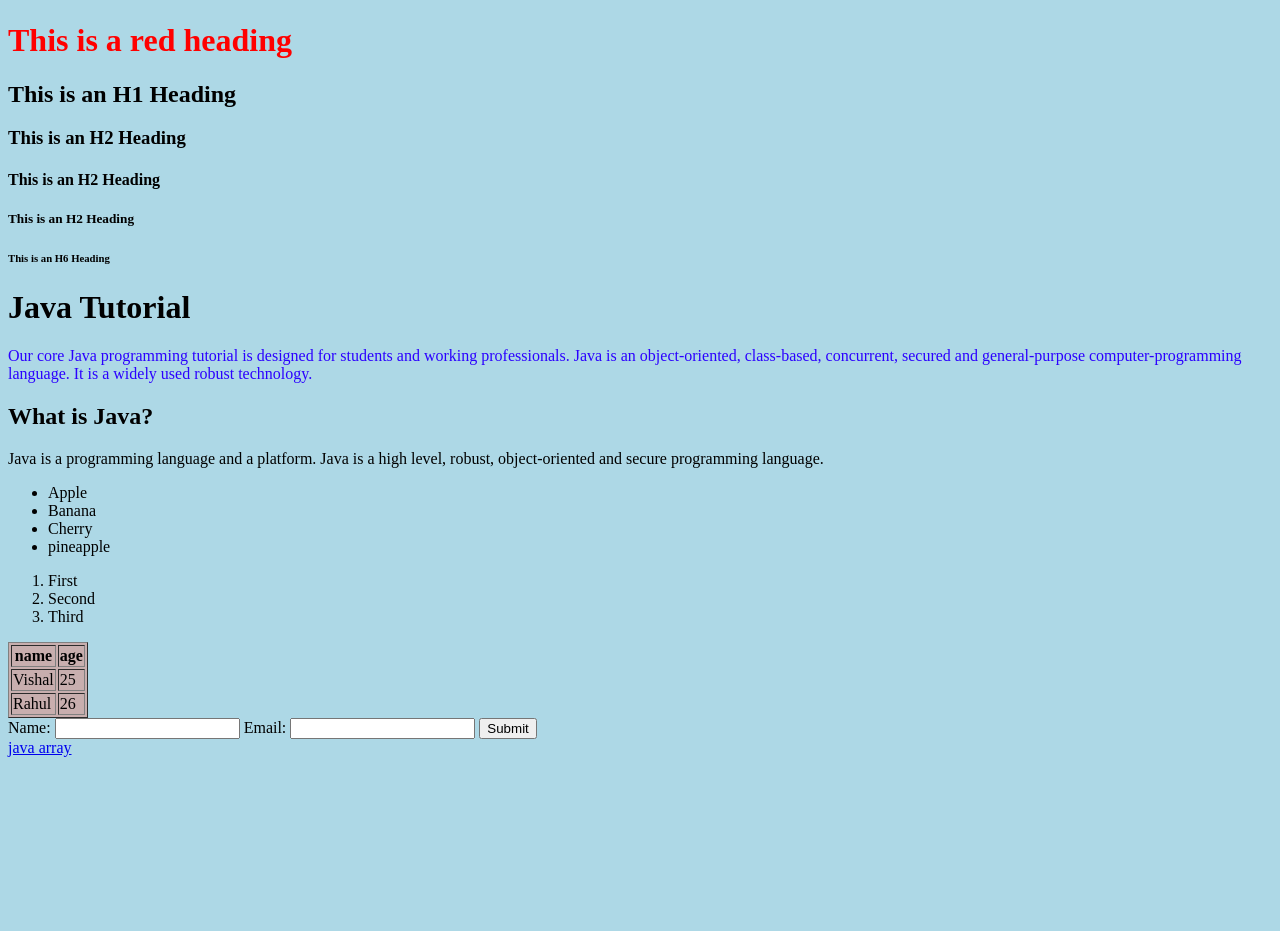
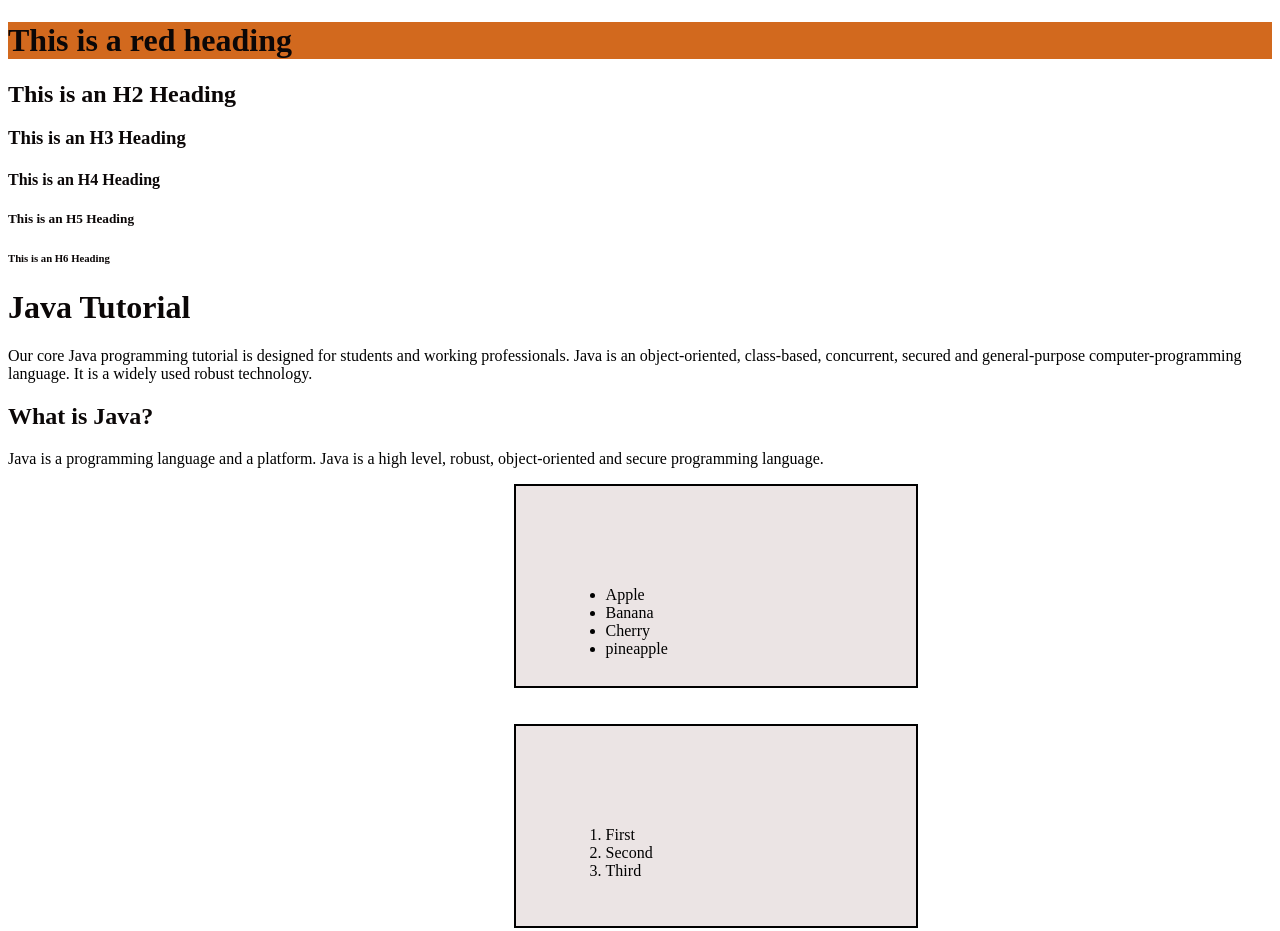
Before and after one commit to RamGade23/html-basic, a plain HTML site: page first_page.html in a window 1280 px wide. Shown: the part 395-1326 px from the top of the page. Before the commit the page ends 1160 px from the top, so only its background shows below. Drawn offline with Linux system fonts and the light colour scheme.

Commit message:
lecture 02 Feb 2025

```diff
--- /dev/null
+++ b/css/index-styles.css
@@ -0,0 +1,62 @@
+/* General Page Styles */
+body {
+    font-family: Arial, sans-serif;
+    background-color: #f4f4f4;
+    margin: 0;
+    padding: 0;
+    display: flex;
+    justify-content: center;
+    align-items: center;
+    height: 100%;
+}
+
+/* Form Container */
+.container {
+    background: rgb(255, 255, 255);
+    padding: 20px;
+    border-radius: 8px;
+    box-shadow: 0px 0px 10px rgba(0, 0, 0, 0.1);
+    width: 400px;
+    text-align: center;
+}
+
+/* Form Title */
+h2 {
+    color: #333;
+    margin-bottom: 15px;
+}
+
+/* Form Labels */
+label {
+    display: block;
+    font-weight: bold;
+    margin: 10px 0 5px;
+    text-align: left;
+}
+
+/* Input Fields */
+input,
+select,
+textarea {
+    width: 100%;
+    padding: 8px;
+    margin-bottom: 10px;
+    border: 1px solid #ccc;
+    border-radius: 5px;
+}
+
+/* Button Styles */
+button {
+    background-color: #28a745;
+    color: white;
+    border: none;
+    padding: 10px;
+    width: 100%;
+    cursor: pointer;
+    border-radius: 5px;
+    font-size: 16px;
+}
+
+button:hover {
+    background-color: #218838;
+}
--- /dev/null
+++ b/css/styles.css
@@ -0,0 +1,60 @@
+body {
+    background-color: lightblue;
+}
+
+p {
+    font-size: 20px;
+    color: brown;
+    font-family: Arial, sans-serif;
+    font-weight: bold;
+    text-align: center;
+    text-decoration: underline;
+    text-transform: uppercase;
+
+
+}
+
+table {
+    background-color: rgb(205, 22, 22);
+    color: blanchedalmond;
+    width: 100%;
+    height: 100%;
+    align-content: center;
+    text-align: center;
+    text-decoration: underline;
+    text-transform: uppercase;
+}
+
+button {
+    display: block;
+    margin-left: 30%;
+}
+
+div {
+    width: 400px;
+    height: 200px;
+    padding: 10px;
+    margin: 20px;
+    border: 5px solid black;
+    background-color: blanchedalmond;
+}
+
+.box {
+    width: 200px;
+    height: 100px;
+    background-color: rgb(26, 4, 4);
+    border: 2px solid black;
+    margin: 20px auto;
+}
+
+h1,
+h2,
+h3,
+h4,
+h5 {
+    color: rgb(5, 6, 6);
+}
+
+form {
+    margin: 10%;
+}
--- /dev/null
+++ b/css/styles1.css
@@ -0,0 +1,59 @@
+<style>p {
+    color: red;
+    font-size: 18px;
+    font-family: Arial, sans-serif;
+    font-weight: bold;
+
+}
+
+
+h5 {
+    color: chartreuse;
+}
+
+h1,
+h2,
+h3,
+h4,
+h5,
+h6 {
+    color: rgb(11, 7, 7);
+}
+
+div {
+    margin-left: 40%;
+    width: 400px;
+    height: 200px;
+    background-color: rgb(235, 228, 228);
+    border: 2px solid black;
+
+}
+
+ul {
+    margin: 50px;
+    padding-top: 50px;
+}
+
+ol {
+    margin: 50px;
+    padding-top: 50px;
+}
+
+table {
+    width: 400px;
+    height: 150px text-align: center;
+    text-decoration: underline;
+    text-transform: uppercase;
+
+}
+
+form {
+    margin: 50px;
+    padding-top: 50px;
+}
+
+.background-red-color {
+    background-color: chocolate;
+}
+
+</style>
--- a/first_page.html
+++ b/first_page.html
@@ -1,37 +1,76 @@
 <!DOCTYPE html>
 <html>
 
-<!-- <head>
+<head>
     <title>My First HTML Page</title>
-</head> -->
-
-<head>
-    <style>
-        body {
-            background-color: lightblue;
+    <link rel="stylesheet" href="css/styles1.css">
+    <!-- <style>
+        p {
+            color: red;
+            font-size: 18px;
         }
 
-        p {
-            font-size: 16px;
+        /* table {
+            color: aqua;
+            background-color: black;
+            height: 200px;
+            width: 400px;
+        } */
+
+        h5 {
+            color: chartreuse;
+        }
+
+        h1,
+        h2,
+        h3,
+        h4,
+        h5,
+        h6 {
+            color: rgb(11, 7, 7);
+        }
+
+        div {
+            margin-left: 40%;
+            width: 400px;
+            height: 200px;
+            background-color: rgb(235, 228, 228);
+
+        }
+
+        ul {
+            margin: 50px;
+            padding-top: 50px;
+        }
+
+        ol {
+            margin: 50px;
+            padding-top: 50px;
         }
 
         table {
-            background-color: rgb(200, 174, 174);
+            width: 400px;
+            height: 150px
         }
-    </style>
+
+        form {
+            margin: 50px;
+            padding-top: 50px;
+        }
+    </style> -->
 </head>
 
 <body>
     <img src="Screenshot.png" style="max-width: 50%; height: auto;">
-    <h1 style="color: red;">This is a red heading</h1>
-    <h2>This is an H1 Heading</h2>
-    <h3>This is an H2 Heading</h3>
-    <h4>This is an H2 Heading</h4>
-    <h5>This is an H2 Heading</h5>
+    <h1 class="background-red-color">This is a red heading</h1>
+    <h2>This is an H2 Heading</h2>
+    <h3>This is an H3 Heading</h3>
+    <h4>This is an H4 Heading</h4>
+    <h5>This is an H5 Heading</h5>
     <h6>This is an H6 Heading</h6>
 
     <h1>Java Tutorial</h1>
-    <p style="color: rgb(43, 0, 255);">Our core Java programming tutorial is designed for students and working
+    <p>Our core Java programming tutorial is designed for students and working
         professionals. Java
         is an
         object-oriented, class-based, concurrent, secured and general-purpose computer-programming language. It is a
@@ -41,18 +80,24 @@
     <p>Java is a programming language and a platform. Java is a high level, robust, object-oriented and secure
         programming language.</p>
 
+    <div>
         <ul>
             <li>Apple</li>
             <li>Banana</li>
             <li>Cherry</li>
             <li>pineapple</li>
         </ul>
+    </div>
+    <br><br>
+    <div>
         <ol>
             <li>First</li>
             <li>Second</li>
             <li>Third</li>
         </ol>
-
+    </div>
+    <br><br>
+    <div>
         <table border="1">
             <tr>
                 <th>name</th>
@@ -67,19 +112,21 @@
                 <td>26</td>
             </tr>
         </table>
-
+    </div>
+    <br><br>
+    <div>
         <form action="/submit" method="POST">
             <label for="name">Name:</label>
-        <input type="text" id="name" name="name">
+            <input type="text" id="name" name="name"><br><br>
 
             <label for="email">Email:</label>
-        <input type="email" id="email" name="email">
+            <input type="email" id="email" name="email"><br><br>
 
             <button type="submit">Submit</button>
         </form>
-
+    </div>
+    <br>
     <a href="https://www.javatpoint.com/java-array-getchar-method">java array</a>
-
 </body>
 
 </html>
```
Also changed, not shown: index.html (added, +53 -0 lines). Lines whose indentation alone changed are shown as unchanged.
